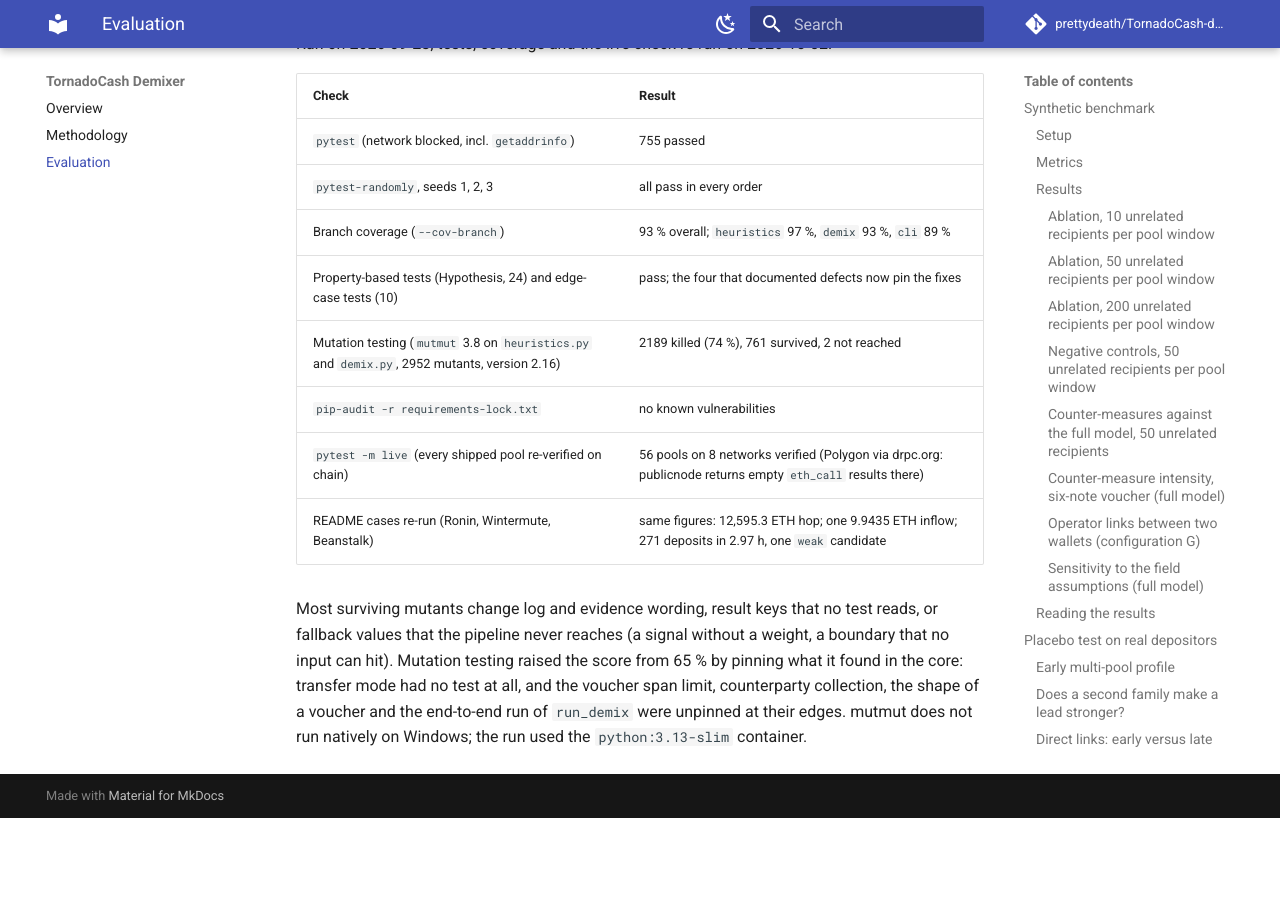
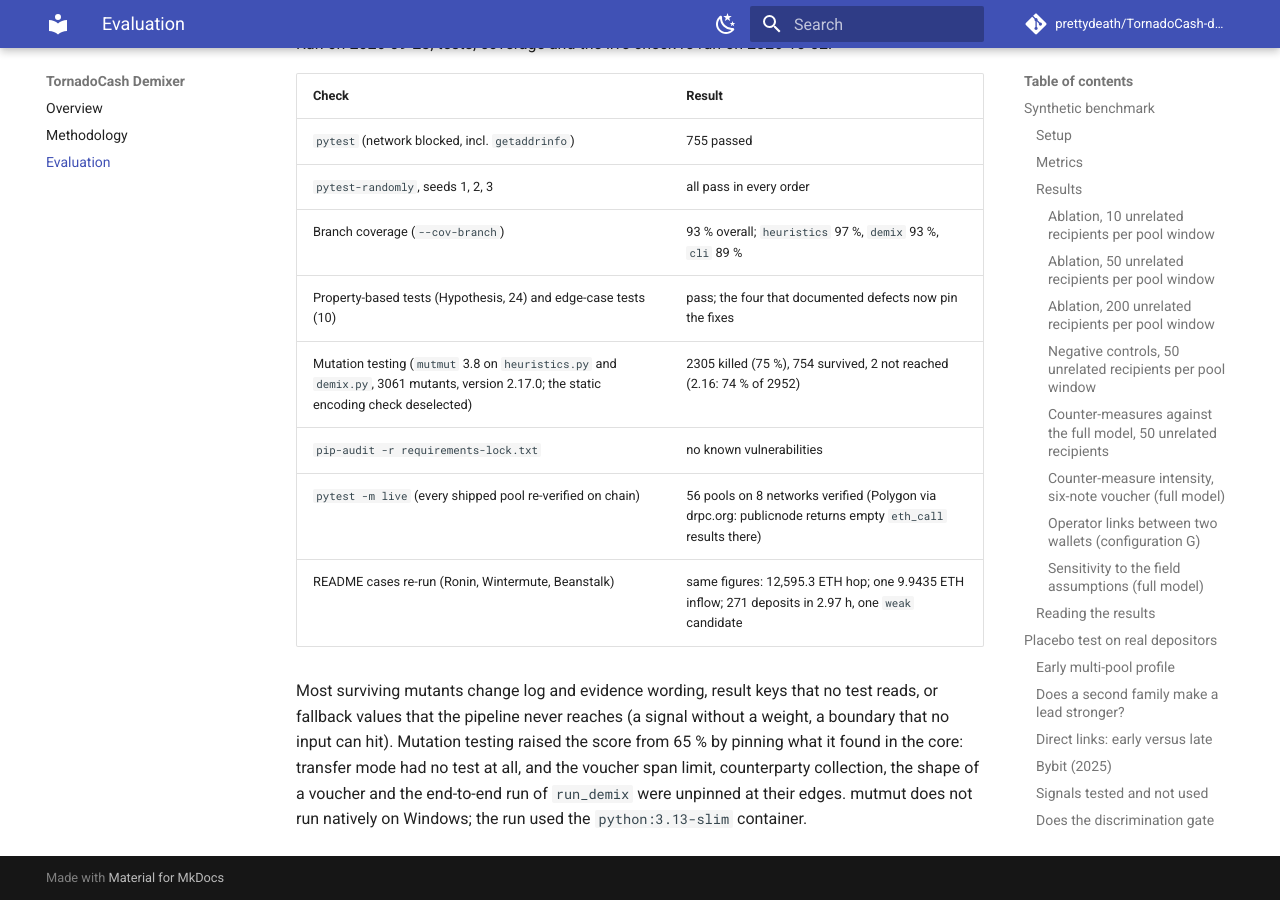
Before and after one commit to prettydeath/TornadoCash-demixer, an MkDocs documentation site: the page built from docs/EVALUATION.md, in a window 1280 px wide and 900 px high, scrolled down 20844 px. Built offline with MkDocs 1.6.1 and Material for MkDocs 9.7.7, drawn with Linux system fonts in a browser that asks for light colours; comment, search, counter and statistics services are not loaded; before the commit the page ends 21662 px from its top, so only the background shows below that.

Commit message:
Mutation testing on 2.17.0: 75 %

```diff
--- a/docs/EVALUATION.md
+++ b/docs/EVALUATION.md
@@ -734,7 +734,7 @@
 | `pytest-randomly`, seeds 1, 2, 3 | all pass in every order |
 | Branch coverage (`--cov-branch`) | 93 % overall; `heuristics` 97 %, `demix` 93 %, `cli` 89 % |
 | Property-based tests (Hypothesis, 24) and edge-case tests (10) | pass; the four that documented defects now pin the fixes |
-| Mutation testing (`mutmut` 3.8 on `heuristics.py` and `demix.py`, 2952 mutants, version 2.16) | 2189 killed (74 %), 761 survived, 2 not reached |
+| Mutation testing (`mutmut` 3.8 on `heuristics.py` and `demix.py`, 3061 mutants, version 2.17.0; the static encoding check deselected) | 2305 killed (75 %), 754 survived, 2 not reached (2.16: 74 % of 2952) |
 | `pip-audit -r requirements-lock.txt` | no known vulnerabilities |
 | `pytest -m live` (every shipped pool re-verified on chain) | 56 pools on 8 networks verified (Polygon via drpc.org: publicnode returns empty `eth_call` results there) |
 | README cases re-run (Ronin, Wintermute, Beanstalk) | same figures: 12,595.3 ETH hop; one 9.9435 ETH inflow; 271 deposits in 2.97 h, one `weak` candidate |
```
